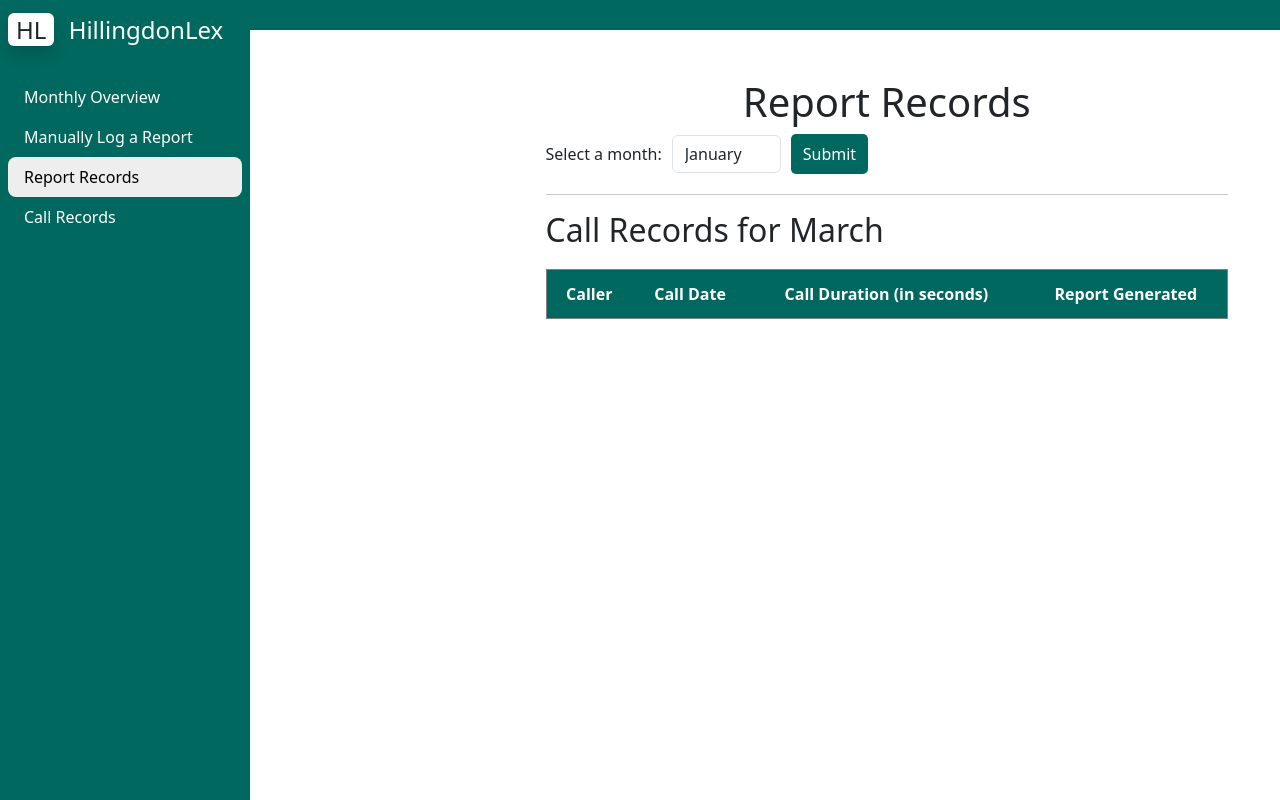
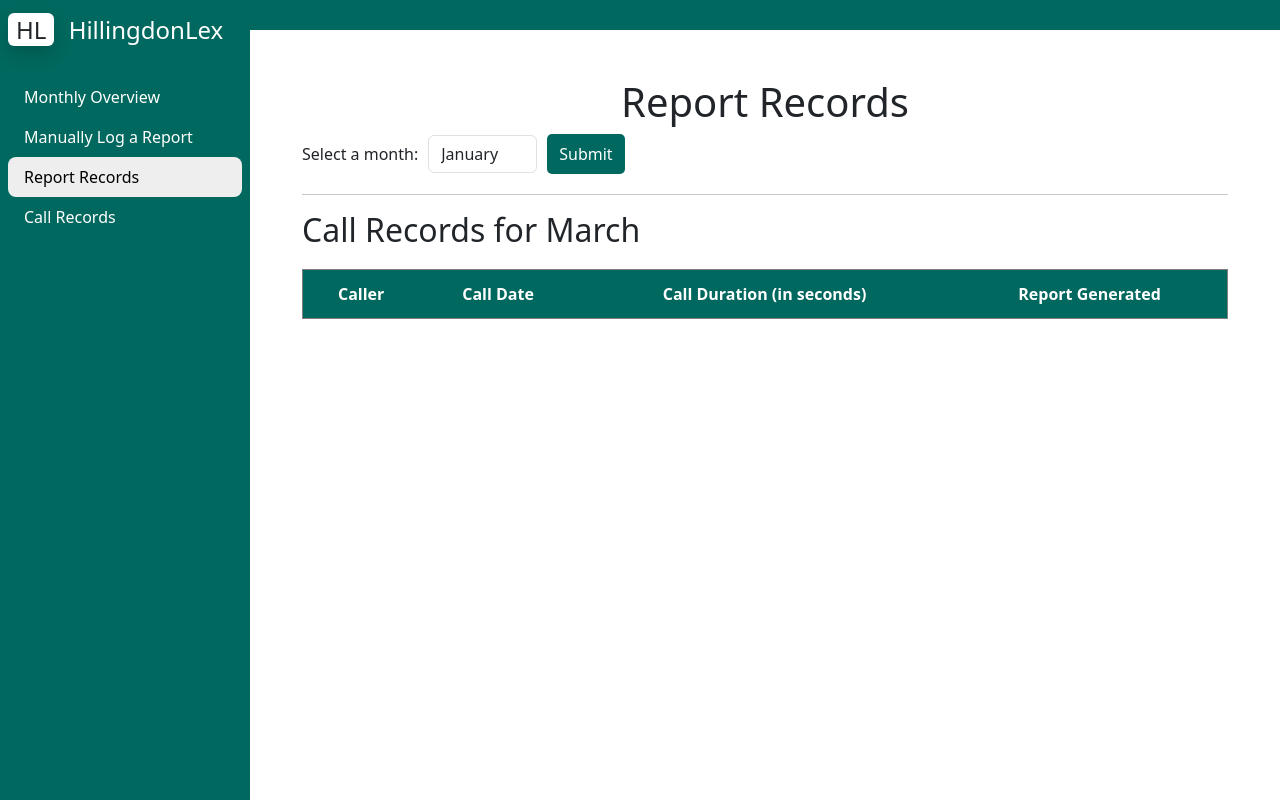
Before and after one commit to ariarub/TeamEngelbartInterface, a Flask app: page /viewReport in a window 1280 px wide. Run offline with Flask 3, Linux system fonts and the light colour scheme; data that the repository does not hold is empty; parts of the project's set-up code (start-up, migrations or seed data) failed here and were passed over; some libraries are stand-ins or nearby versions.

Commit message:
styling changes

```diff
--- a/templates/base.html
+++ b/templates/base.html
@@ -52,10 +52,6 @@
     <div class="main-container d-flex">
 
     </div>
-
-    <script src="https://code.jquery.com/jquery-3.3.1.slim.min.js" integrity="sha384-q8i/X+965DzO0rT7abK41JStQIAqVgRVzpbzo5smXKp4YfRvH+8abtTE1Pi6jizo" crossorigin="anonymous"></script>
-    <script src="https://cdnjs.cloudflare.com/ajax/libs/popper.js/1.14.7/umd/popper.min.js" integrity="sha384-UO2eT0CpHqdSJQ6hJty5KVphtPhzWj9WO1clHTMGa3JDZwrnQq4sF86dIHNDz0W1" crossorigin="anonymous"></script>
-    <script src="https://stackpath.bootstrapcdn.com/bootstrap/4.3.1/js/bootstrap.min.js" integrity="sha384-JjSmVgyd0p3pXB1rRibZUAYoIIy6OrQ6VrjIEaFf/nJGzIxFDsf4x0xIM+B07jRM" crossorigin="anonymous"></script>
   </body>
 
 
--- a/templates/viewReport.html
+++ b/templates/viewReport.html
@@ -2,7 +2,7 @@
 
 {% block content %}
     <div class="dashboard-content px-3 pt-5">
-        <div class="col-md-9 ms-sm-auto px-md-4">
+        <div class="ms-sm-auto px-md-4">
             <body>
                 <h1>Report Records</h1>
 
```
Also changed, not shown: instance/database.db, 1 other file.
